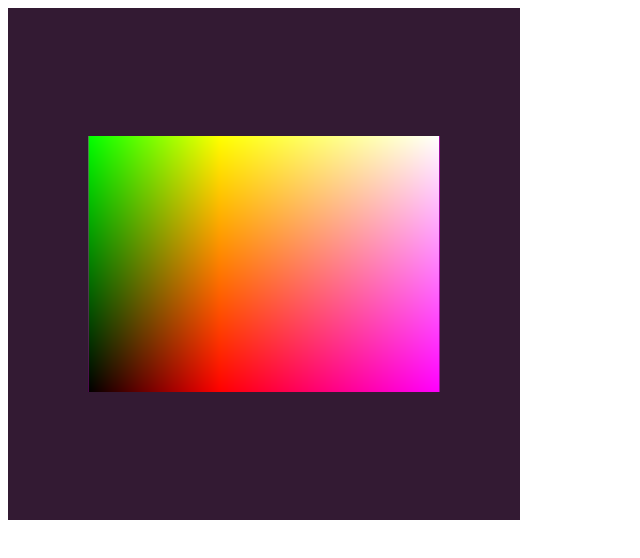
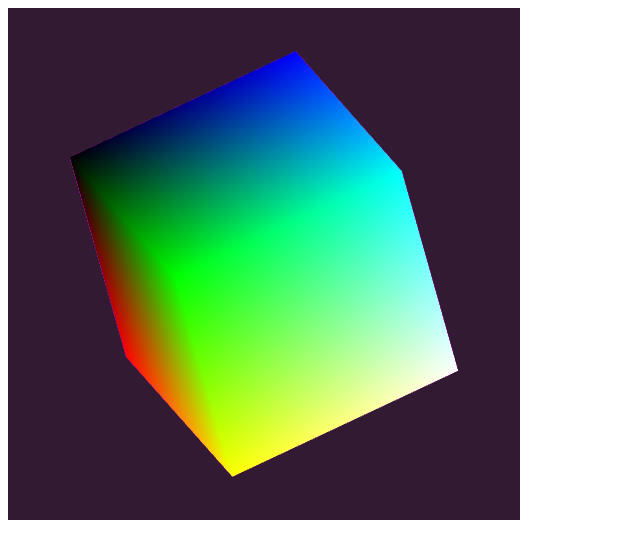
Before and after one commit to Diegoriv-era/CS-375, a plain HTML site: page Assignment-3 (new cube)/index.html in a window 1280 px wide. Shown: the whole page, without its empty margins (0-640 px from the left). Drawn offline with Linux system fonts and the light colour scheme.

Commit message:
Add files via upload

```diff
--- a/Assignment-3 (new cube)/Square.js
+++ b/Assignment-3 (new cube)/Square.js
@@ -2,6 +2,7 @@
 //
 //  Square.js
 //
+var result1;
 
 function Square(gl, vertexShader, fragmentShader) {
 
@@ -55,6 +56,8 @@ function Square(gl, vertexShader, fragmentShader) {
     let MV = new Uniform(gl, program, "MV");
     let P  = new Uniform(gl, program, "P");
 
+    //result1 = mult(mult(rotateX(time),rotateY(45)),rotateZ(45));
+
     this.render = () => {
         gl.useProgram(program);
 
@@ -63,6 +66,7 @@ function Square(gl, vertexShader, fragmentShader) {
 
         MV.update(this.MV);
         P.update(this.P);
+        square.MV = mult(mult(rotateX(time),rotateY(time)),rotateZ(time));
 
         gl.drawElements(gl.TRIANGLES, indices.count, indices.type, 0);
 
--- a/Assignment-3 (new cube)/main.js
+++ b/Assignment-3 (new cube)/main.js
@@ -19,9 +19,11 @@ function init() {
 function render() {
 	gl.clear(gl.COLOR_BUFFER_BIT | gl.DEPTH_BUFFER_BIT);
 
-	time += 1.0;
+	time += 2.0;
 
-	square.MV = rotateY(time);
+	//square.MV = rotateY(time) * rotateZ(time) * rotateX(time);
+	//square.MV = rotate(time, 45, 45);// * rotateY(45) * rotateX(45);
+	square.MV = mult(mult(rotateX(time),rotateY(time)),rotateZ(time));
 
 	square.render();
 
```
Also changed, not shown: Assignment-3 (new cube)/index.html (+1 -34 lines).
